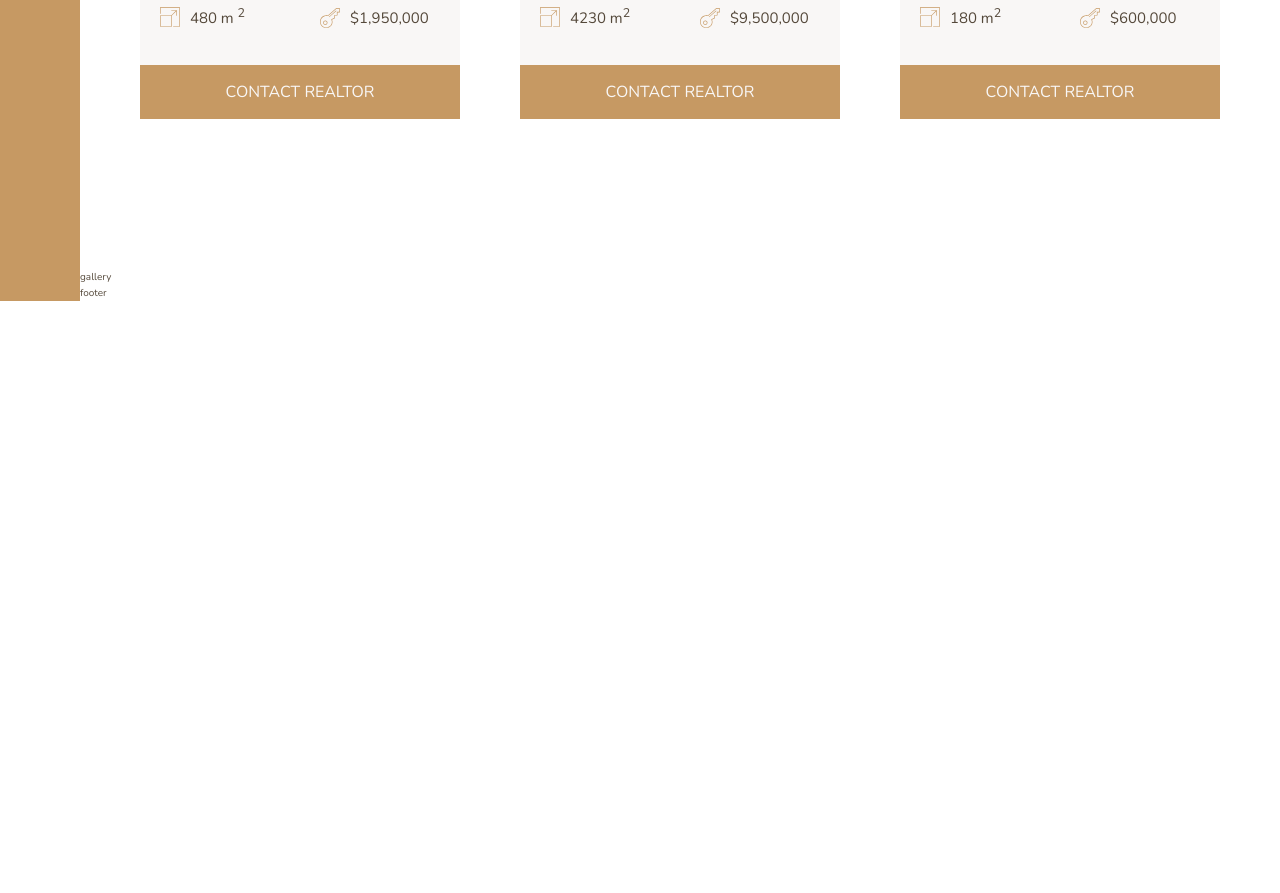
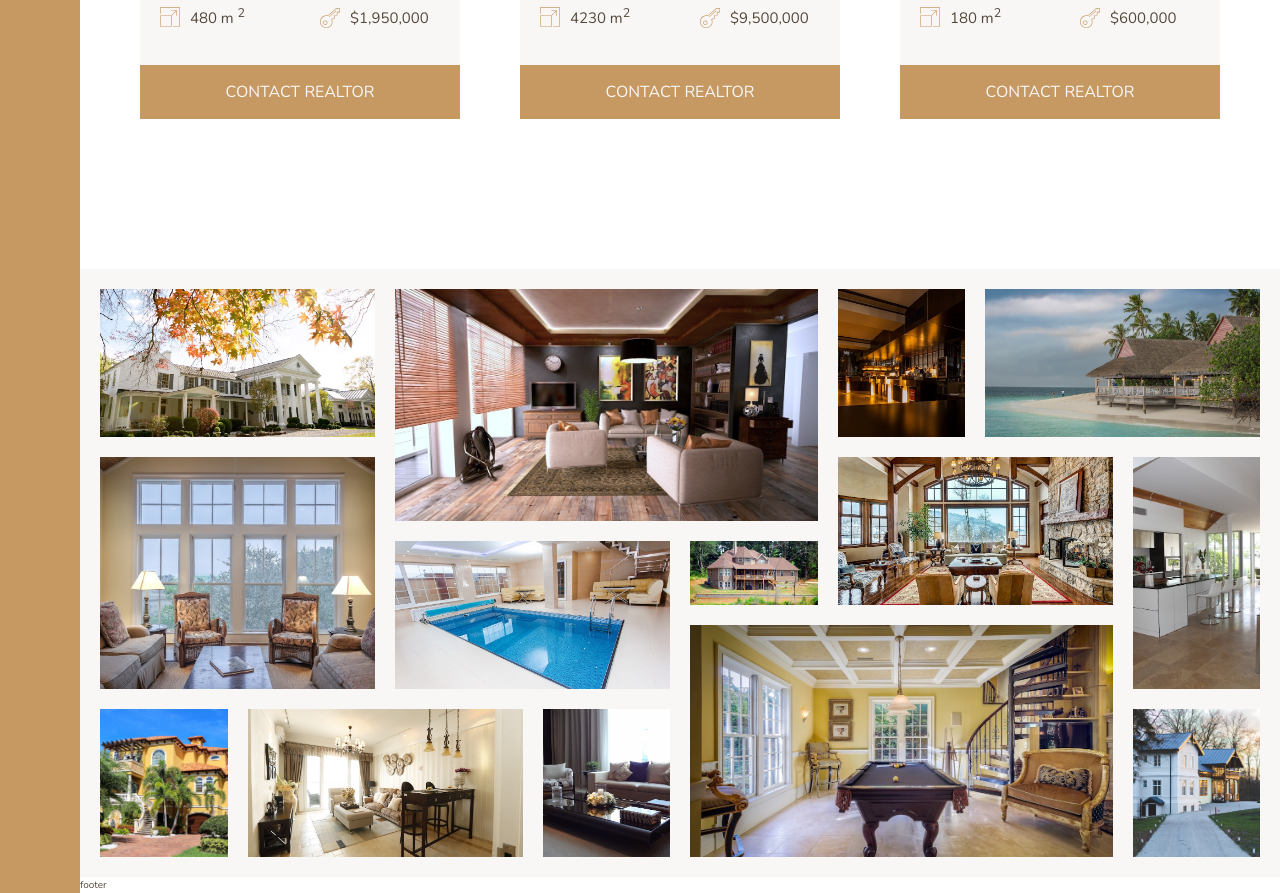
Before and after one commit to othmanekahtal/Nexter-grid-project, a website: page index.html in a window 1280 px wide. Shown: the part 2828-3721 px from the top of the page. Before the commit the page ends 3129 px from the top, so only its background shows below. Drawn offline with nearby package versions, Linux system fonts and the light colour scheme.

Commit message:
add gallery section with styling

```diff
--- a/index.html
+++ b/index.html
@@ -290,7 +290,48 @@
         </div>
     </section>
     <div class="gallery">
-        gallery
+        <figure class="gallery__item gallery__item--1">
+            <img src="img/gal-1.jpeg" alt="img 1" class="gallery__img">
+        </figure>
+        <figure class="gallery__item gallery__item--2">
+            <img src="img/gal-2.jpeg" alt="img 2" class="gallery__img">
+        </figure>
+        <figure class="gallery__item gallery__item--3">
+            <img src="img/gal-3.jpeg" alt="img 3" class="gallery__img">
+        </figure>
+        <figure class="gallery__item gallery__item--4">
+            <img src="img/gal-4.jpeg" alt="img 4" class="gallery__img">
+        </figure>
+        <figure class="gallery__item gallery__item--5">
+            <img src="img/gal-5.jpeg" alt="img 5" class="gallery__img">
+        </figure>
+        <figure class="gallery__item gallery__item--6">
+            <img src="img/gal-6.jpeg" alt="img 6" class="gallery__img">
+        </figure>
+        <figure class="gallery__item gallery__item--7">
+            <img src="img/gal-7.jpeg" alt="img 7" class="gallery__img">
+        </figure>
+        <figure class="gallery__item gallery__item--8">
+            <img src="img/gal-8.jpeg" alt="img 8" class="gallery__img">
+        </figure>
+        <figure class="gallery__item gallery__item--9">
+            <img src="img/gal-9.jpeg" alt="img 9" class="gallery__img">
+        </figure>
+        <figure class="gallery__item gallery__item--10">
+            <img src="img/gal-10.jpeg" alt="img 10" class="gallery__img">
+        </figure>
+        <figure class="gallery__item gallery__item--11">
+            <img src="img/gal-11.jpeg" alt="img 11" class="gallery__img">
+        </figure>
+        <figure class="gallery__item gallery__item--12">
+            <img src="img/gal-12.jpeg" alt="img 12" class="gallery__img">
+        </figure>
+        <figure class="gallery__item gallery__item--13">
+            <img src="img/gal-13.jpeg" alt="img 13" class="gallery__img">
+        </figure>
+        <figure class="gallery__item gallery__item--14">
+            <img src="img/gal-14.jpeg" alt="img 14" class="gallery__img">
+        </figure>
     </div>
     <footer class="footer">
         footer
--- a/package.json
+++ b/package.json
@@ -5,7 +5,7 @@
   "main": "index.js",
   "scripts": {
     "watch:sass": "node-sass sass/main.scss css/style.css -w",
-    "devserver": "live-server --browser=firefox",
+    "devserver": "live-server",
     "start": "npm-run-all --parallel devserver watch:sass",
     "compile:sass": "node-sass sass/main.scss css/style.comp.css",
     "prefix:css": "postcss --use autoprefixer -b 'last 10 versions' css/style.comp.css -o css/style.prefix.css",
--- a/sass/_gallery.scss
+++ b/sass/_gallery.scss
@@ -1,3 +1,68 @@
 .gallery {
   grid-column: full-grid-start / full-grid-end;
+  padding: 2rem;
+  background-color: $color-grey-light-1;
+  display: grid;
+  grid-template-columns: repeat(8, 1fr);
+  grid-template-rows: repeat(7, 5vw);
+  grid-gap: 2rem;
+  &__img {
+    object-fit: cover;
+    height: 100%;
+    width: 100%;
+  }
+  &__item {
+    &--1 {
+      grid-row: 1 / span 2;
+      grid-column: 1 / span 2;
+    }
+    &--2 {
+      grid-row: 1 / span 3;
+      grid-column: 3 / span 3;
+    }
+    &--3 {
+      grid-row: 1 / span 2;
+      grid-column: 6 / span 1;
+    }
+    &--4 {
+      grid-row: 1 / span 2;
+      grid-column: 7 / -1;
+    }
+    &--5 {
+      grid-row: 3 / 6;
+      grid-column: 1 / span 2;
+    }
+    &--6 {
+      grid-row: 4 / span 2;
+      grid-column: 3 / span 2;
+    }
+    &--7 {
+      grid-row-start: 4;
+      grid-column-start: 5;
+    }
+    &--8 {
+      grid-column: 6 / span 2;
+      grid-row: 3 / 5;
+    }
+    &--9 {
+      grid-row-end: span 3;
+    }
+    &--10 {
+      grid-row: 6 / -1;
+    }
+    &--11 {
+      grid-row: 6 / -1;
+      grid-column: 2 / span 2;
+    }
+    &--12 {
+      grid-row: 6 / -1;
+    }
+    &--13 {
+      grid-row: 5 / -1;
+      grid-column-end: span 3;
+    }
+    &--14 {
+      grid-row-end: span 2;
+    }
+  }
 }
```
Also changed, not shown: css/style.css.
